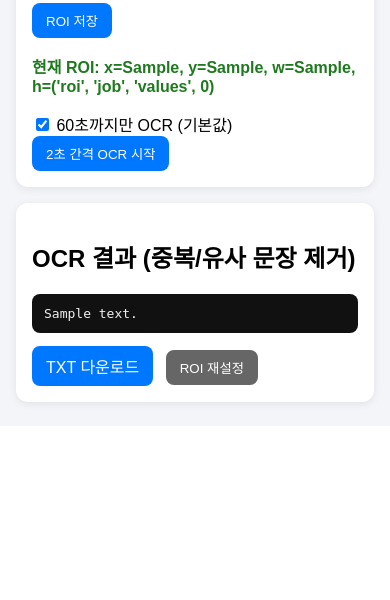
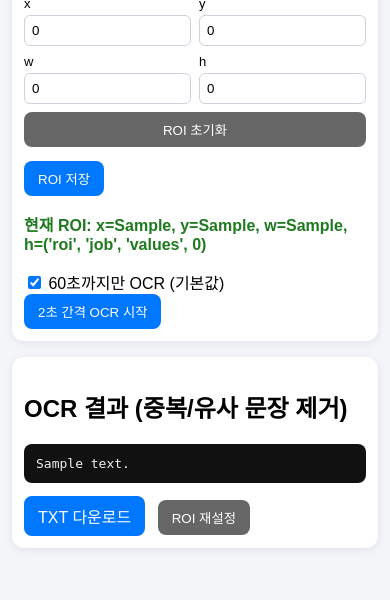
Before and after one commit to grabthis6-star/practice-codex, a Flask app: template templates/index.html in a window 390 px wide. Shown: the part 1040-1640 px from the top of the page. Before the commit the page ends 1451 px from the top, so only its background shows below. Run offline with Flask 3, Linux system fonts and the light colour scheme; the template is opened without the code that fills it: most values are stand-ins (such as "Sample title", 1, 10 or a date in 2020).

Commit message:
Enhance ROI editing UX and responsive layout

```diff
--- a/static/app.js
+++ b/static/app.js
@@ -2,112 +2,270 @@ document.addEventListener("DOMContentLoaded", () => {
   const img = document.getElementById("roi-image");
   const box = document.getElementById("roi-box");
 
-  // ROI 입력(hidden)
   const xInput = document.getElementById("x");
   const yInput = document.getElementById("y");
   const wInput = document.getElementById("w");
   const hInput = document.getElementById("h");
 
-  // ROI 화면이 아닌 페이지에서는 그냥 종료
+  const xNumber = document.getElementById("roi-x");
+  const yNumber = document.getElementById("roi-y");
+  const wNumber = document.getElementById("roi-w");
+  const hNumber = document.getElementById("roi-h");
+  const resetBtn = document.getElementById("roi-reset");
+
   if (!img || !box || !xInput || !yInput || !wInput || !hInput) return;
 
-  let dragging = false;
-  let startX = 0;
-  let startY = 0;
-  let lastRect = null;
+  const MIN_SIZE = 5;
+  const state = {
+    mode: null,
+    handle: null,
+    startPoint: null,
+    startRect: null,
+    rect: null,
+  };
 
-  // 화면 좌표 -> 이미지 내부 좌표(보이는 크기 기준)로 변환
-  function getPoint(e) {
-    const rect = img.getBoundingClientRect();
-    const clientX = e.clientX;
-    const clientY = e.clientY;
-
-    // 이미지 영역 밖에서 시작하면 무시할 수 있게 clamp
-    const x = Math.max(0, Math.min(clientX - rect.left, rect.width));
-    const y = Math.max(0, Math.min(clientY - rect.top, rect.height));
-    return { x, y, rect };
+  function getScale() {
+    const imgRect = img.getBoundingClientRect();
+    return {
+      scaleX: img.naturalWidth / imgRect.width,
+      scaleY: img.naturalHeight / imgRect.height,
+      boundsW: imgRect.width,
+      boundsH: imgRect.height,
+    };
   }
 
-  function setBox(x, y, w, h) {
-    box.style.display = "block";
-    box.style.left = `${x}px`;
-    box.style.top = `${y}px`;
-    box.style.width = `${w}px`;
-    box.style.height = `${h}px`;
+  function clampRect(rect) {
+    const { boundsW, boundsH } = getScale();
+    const x = Math.max(0, Math.min(rect.x, boundsW));
+    const y = Math.max(0, Math.min(rect.y, boundsH));
+    const maxW = boundsW - x;
+    const maxH = boundsH - y;
+    const w = Math.max(0, Math.min(rect.w, maxW));
+    const h = Math.max(0, Math.min(rect.h, maxH));
+    return { x, y, w, h };
   }
 
-  function setInputsFromDisplayRect(displayX, displayY, displayW, displayH) {
-    // 이미지가 화면에서 축소/확대되어 보이므로,
-    // 실제 원본 픽셀 좌표로 변환해서 서버에 보내는 게 정확함.
+  function pointFromEvent(e) {
     const rect = img.getBoundingClientRect();
-    const scaleX = img.naturalWidth / rect.width;
-    const scaleY = img.naturalHeight / rect.height;
+    const x = Math.max(0, Math.min(e.clientX - rect.left, rect.width));
+    const y = Math.max(0, Math.min(e.clientY - rect.top, rect.height));
+    return { x, y };
+  }
 
-    const realX = Math.round(displayX * scaleX);
-    const realY = Math.round(displayY * scaleY);
-    const realW = Math.round(displayW * scaleX);
-    const realH = Math.round(displayH * scaleY);
+  function displayRectToReal(rect) {
+    const { scaleX, scaleY } = getScale();
+    return {
+      x: Math.round(rect.x * scaleX),
+      y: Math.round(rect.y * scaleY),
+      w: Math.round(rect.w * scaleX),
+      h: Math.round(rect.h * scaleY),
+    };
+  }
 
-    xInput.value = realX;
-    yInput.value = realY;
-    wInput.value = realW;
-    hInput.value = realH;
+  function realRectToDisplay(rect) {
+    const { scaleX, scaleY, boundsW, boundsH } = getScale();
+    return clampRect({
+      x: rect.x / scaleX,
+      y: rect.y / scaleY,
+      w: rect.w / scaleX,
+      h: rect.h / scaleY,
+    }, boundsW, boundsH);
+  }
+
+  function applyRect(rect, syncNumber = true) {
+    const normalized = clampRect(rect);
+    state.rect = normalized;
+
+    if (normalized.w < MIN_SIZE || normalized.h < MIN_SIZE) {
+      box.style.display = "none";
+    } else {
+      box.style.display = "block";
+      box.style.left = `${normalized.x}px`;
+      box.style.top = `${normalized.y}px`;
+      box.style.width = `${normalized.w}px`;
+      box.style.height = `${normalized.h}px`;
+    }
+
+    const real = displayRectToReal(normalized);
+    xInput.value = real.x;
+    yInput.value = real.y;
+    wInput.value = real.w;
+    hInput.value = real.h;
+
+    if (syncNumber && xNumber && yNumber && wNumber && hNumber) {
+      xNumber.value = real.x;
+      yNumber.value = real.y;
+      wNumber.value = real.w;
+      hNumber.value = real.h;
+    }
+  }
+
+  function clearRect() {
+    state.rect = null;
+    box.style.display = "none";
+    xInput.value = "";
+    yInput.value = "";
+    wInput.value = "";
+    hInput.value = "";
+
+    if (xNumber && yNumber && wNumber && hNumber) {
+      xNumber.value = 0;
+      yNumber.value = 0;
+      wNumber.value = 0;
+      hNumber.value = 0;
+    }
+  }
+
+  function resizeByHandle(base, handle, dx, dy) {
+    let left = base.x;
+    let top = base.y;
+    let right = base.x + base.w;
+    let bottom = base.y + base.h;
+
+    if (handle.includes("n")) top += dy;
+    if (handle.includes("s")) bottom += dy;
+    if (handle.includes("w")) left += dx;
+    if (handle.includes("e")) right += dx;
+
+    if (right < left) [left, right] = [right, left];
+    if (bottom < top) [top, bottom] = [bottom, top];
+
+    return clampRect({ x: left, y: top, w: right - left, h: bottom - top });
+  }
+
+  function startDraw(e) {
+    state.mode = "draw";
+    const p = pointFromEvent(e);
+    state.startPoint = p;
+    state.startRect = { x: p.x, y: p.y, w: 0, h: 0 };
+    applyRect(state.startRect);
+  }
+
+  function startMove(e) {
+    if (!state.rect) return;
+    state.mode = "move";
+    state.startPoint = pointFromEvent(e);
+    state.startRect = { ...state.rect };
+  }
+
+  function startResize(e, handle) {
+    if (!state.rect) return;
+    state.mode = "resize";
+    state.handle = handle;
+    state.startPoint = pointFromEvent(e);
+    state.startRect = { ...state.rect };
   }
 
   img.addEventListener("mousedown", (e) => {
-    // 왼쪽 클릭만
     if (e.button !== 0) return;
+    e.preventDefault();
+    startDraw(e);
+  });
 
-    dragging = true;
-    const p = getPoint(e);
-    startX = p.x;
-    startY = p.y;
+  box.addEventListener("mousedown", (e) => {
+    if (e.button !== 0 || !state.rect) return;
+    e.preventDefault();
 
-    // 시작점에서 0 크기로 박스 표시
-    setBox(startX, startY, 0, 0);
-    setInputsFromDisplayRect(startX, startY, 0, 0);
+    const handle = e.target.dataset.handle;
+    if (handle) {
+      startResize(e, handle);
+    } else {
+      startMove(e);
+    }
   });
 
   window.addEventListener("mousemove", (e) => {
-    if (!dragging) return;
+    if (!state.mode || !state.startPoint || !state.startRect) return;
 
-    const p = getPoint(e);
-    const endX = p.x;
-    const endY = p.y;
+    const p = pointFromEvent(e);
+    const dx = p.x - state.startPoint.x;
+    const dy = p.y - state.startPoint.y;
 
-    const x = Math.min(startX, endX);
-    const y = Math.min(startY, endY);
-    const w = Math.abs(endX - startX);
-    const h = Math.abs(endY - startY);
+    if (state.mode === "draw") {
+      const start = state.startPoint;
+      applyRect({
+        x: Math.min(start.x, p.x),
+        y: Math.min(start.y, p.y),
+        w: Math.abs(p.x - start.x),
+        h: Math.abs(p.y - start.y),
+      });
+      return;
+    }
 
-    lastRect = { x, y, w, h };
-    setBox(x, y, w, h);
-    setInputsFromDisplayRect(x, y, w, h);
+    if (state.mode === "move") {
+      const moved = clampRect({
+        x: state.startRect.x + dx,
+        y: state.startRect.y + dy,
+        w: state.startRect.w,
+        h: state.startRect.h,
+      });
+
+      moved.x = Math.min(moved.x, getScale().boundsW - moved.w);
+      moved.y = Math.min(moved.y, getScale().boundsH - moved.h);
+      applyRect(moved);
+      return;
+    }
+
+    if (state.mode === "resize" && state.handle) {
+      applyRect(resizeByHandle(state.startRect, state.handle, dx, dy));
+    }
   });
 
-  window.addEventListener("mouseup", (e) => {
-    if (!dragging) return;
-    dragging = false;
+  window.addEventListener("mouseup", () => {
+    if (!state.mode) return;
+    if (state.rect && (state.rect.w < MIN_SIZE || state.rect.h < MIN_SIZE)) {
+      clearRect();
+    }
+    state.mode = null;
+    state.handle = null;
+    state.startPoint = null;
+    state.startRect = null;
+  });
 
-    if (e) {
-      const p = getPoint(e);
-      const endX = p.x;
-      const endY = p.y;
-      lastRect = {
-        x: Math.min(startX, endX),
-        y: Math.min(startY, endY),
-        w: Math.abs(endX - startX),
-        h: Math.abs(endY - startY),
-      };
+  if (xNumber && yNumber && wNumber && hNumber) {
+    [xNumber, yNumber, wNumber, hNumber].forEach((input) => {
+      input.addEventListener("input", () => {
+        const nextReal = {
+          x: Math.max(0, Number(xNumber.value) || 0),
+          y: Math.max(0, Number(yNumber.value) || 0),
+          w: Math.max(0, Number(wNumber.value) || 0),
+          h: Math.max(0, Number(hNumber.value) || 0),
+        };
+        applyRect(realRectToDisplay(nextReal), false);
+      });
+    });
+  }
+
+  if (resetBtn) {
+    resetBtn.addEventListener("click", () => {
+      clearRect();
+    });
+  }
+
+  function initFromHidden() {
+    const base = {
+      x: Number(xInput.value),
+      y: Number(yInput.value),
+      w: Number(wInput.value),
+      h: Number(hInput.value),
+    };
+
+    if (!base.w || !base.h) {
+      clearRect();
+      return;
     }
 
-    if (!lastRect) return;
+    applyRect(realRectToDisplay(base));
+  }
 
-    setInputsFromDisplayRect(lastRect.x, lastRect.y, lastRect.w, lastRect.h);
+  if (img.complete) {
+    initFromHidden();
+  } else {
+    img.addEventListener("load", initFromHidden, { once: true });
+  }
 
-    // 너무 작은 ROI는 화면에서 숨기되 hidden input 값은 비우지 않는다.
-    if (lastRect.w < 5 || lastRect.h < 5) {
-      box.style.display = "none";
-    }
+  window.addEventListener("resize", () => {
+    if (!xInput.value || !yInput.value || !wInput.value || !hInput.value) return;
+    initFromHidden();
   });
 });
--- a/static/style.css
+++ b/static/style.css
@@ -5,9 +5,9 @@ body {
 }
 
 .container {
-  max-width: 1000px;
+  max-width: 1100px;
   margin: 24px auto;
-  padding: 0 16px;
+  padding: 0 16px 24px;
 }
 
 .card {
@@ -19,10 +19,12 @@ body {
 }
 
 .thumb-grid {
-  display: grid;
-  grid-template-columns: repeat(auto-fill, minmax(150px, 1fr));
+  display: flex;
   gap: 10px;
   margin: 12px 0;
+  overflow-x: auto;
+  padding-bottom: 8px;
+  scrollbar-width: thin;
 }
 
 .thumb-item {
@@ -32,6 +34,8 @@ body {
   display: flex;
   flex-direction: column;
   gap: 6px;
+  min-width: 160px;
+  flex: 0 0 160px;
 }
 
 .thumb-item img {
@@ -41,6 +45,11 @@ body {
   border-radius: 6px;
 }
 
+.frame-stage {
+  display: flex;
+  justify-content: center;
+}
+
 .frame-wrap {
   position: relative;
   display: inline-block;
@@ -48,17 +57,68 @@ body {
 }
 
 #roi-image {
+  display: block;
+  max-height: 70vh;
   max-width: 100%;
+  width: auto;
+  height: auto;
+  margin: 0 auto;
   border-radius: 8px;
   border: 1px solid #ccc;
+  user-select: none;
+  -webkit-user-drag: none;
 }
 
 #roi-box {
   position: absolute;
-  border: 2px solid #00a3ff;
-  background: rgba(0, 163, 255, 0.2);
-  pointer-events: none;
+  border: 3px solid #ff3b30;
+  background: rgba(255, 59, 48, 0.15);
+  left: 0;
+  top: 0;
+  width: 0;
+  height: 0;
   display: none;
+  box-sizing: border-box;
+  cursor: move;
+}
+
+.roi-handle {
+  position: absolute;
+  width: 10px;
+  height: 10px;
+  background: #ff3b30;
+  border: 1px solid #fff;
+  border-radius: 50%;
+}
+
+.roi-handle-nw { left: -6px; top: -6px; cursor: nwse-resize; }
+.roi-handle-ne { right: -6px; top: -6px; cursor: nesw-resize; }
+.roi-handle-sw { left: -6px; bottom: -6px; cursor: nesw-resize; }
+.roi-handle-se { right: -6px; bottom: -6px; cursor: nwse-resize; }
+.roi-handle-n { top: -6px; left: calc(50% - 5px); cursor: ns-resize; }
+.roi-handle-s { bottom: -6px; left: calc(50% - 5px); cursor: ns-resize; }
+.roi-handle-w { left: -6px; top: calc(50% - 5px); cursor: ew-resize; }
+.roi-handle-e { right: -6px; top: calc(50% - 5px); cursor: ew-resize; }
+
+.roi-controls {
+  display: grid;
+  grid-template-columns: repeat(5, minmax(90px, auto));
+  gap: 8px;
+  margin: 14px 0;
+  align-items: end;
+}
+
+.roi-controls label {
+  display: flex;
+  flex-direction: column;
+  gap: 4px;
+  font-size: 13px;
+}
+
+.roi-controls input {
+  padding: 7px;
+  border: 1px solid #ccd3dc;
+  border-radius: 6px;
 }
 
 button, .button {
@@ -95,32 +155,31 @@ button.secondary {
   display: inline-block;
   margin-left: 8px;
 }
-/* ROI 영역 드래그가 안정적으로 되도록 */
-.frame-wrap{
-  position: relative;
-  display: inline-block;
-  max-width: 100%;
+
+@media (max-width: 768px) {
+  .container {
+    margin: 16px auto;
+    padding: 0 12px 20px;
+  }
+
+  .card {
+    padding: 12px;
+  }
+
+  .thumb-item {
+    min-width: 130px;
+    flex-basis: 130px;
+  }
+
+  .thumb-item img {
+    height: 80px;
+  }
+
+  .roi-controls {
+    grid-template-columns: repeat(2, minmax(0, 1fr));
+  }
+
+  .roi-controls button {
+    grid-column: span 2;
+  }
 }
-
-/* 이미지 드래그/선택 방지 */
-#roi-image{
-  display: block;
-  max-width: 100%;
-  height: auto;
-  user-select: none;
-  -webkit-user-drag: none;
-}
-
-/* ROI 박스는 마우스 이벤트를 절대 가로채지 않게 */
-#roi-box{
-  position: absolute;
-  border: 3px solid #ff3b30;
-  background: rgba(255, 59, 48, 0.15);
-  left: 0;
-  top: 0;
-  width: 0;
-  height: 0;
-  display: none;
-  pointer-events: none; /* ★ 이게 핵심 */
-  box-sizing: border-box;
-}
--- a/templates/index.html
+++ b/templates/index.html
@@ -49,17 +49,37 @@
     {% if job and job.selected_frame %}
     <section class="card">
       <h2>3) ROI(자막 영역) 드래그 지정</h2>
-      <p>아래 이미지에서 마우스로 자막 영역을 드래그하세요.</p>
-      <div class="frame-wrap">
-        <img id="roi-image" src="/{{ job.selected_frame }}" alt="선택 프레임" />
-        <div id="roi-box"></div>
+      <p>이미지를 드래그해 ROI를 만들고, 박스를 이동/리사이즈하거나 숫자로 미세 조정하세요.</p>
+      <div class="frame-stage">
+        <div class="frame-wrap">
+          <img id="roi-image" src="/{{ job.selected_frame }}" alt="선택 프레임" />
+          <div id="roi-box">
+            <span class="roi-handle roi-handle-nw" data-handle="nw"></span>
+            <span class="roi-handle roi-handle-ne" data-handle="ne"></span>
+            <span class="roi-handle roi-handle-sw" data-handle="sw"></span>
+            <span class="roi-handle roi-handle-se" data-handle="se"></span>
+            <span class="roi-handle roi-handle-n" data-handle="n"></span>
+            <span class="roi-handle roi-handle-s" data-handle="s"></span>
+            <span class="roi-handle roi-handle-w" data-handle="w"></span>
+            <span class="roi-handle roi-handle-e" data-handle="e"></span>
+          </div>
+        </div>
       </div>
       <form action="{{ url_for('set_roi') }}" method="post" id="roi-form">
         <input type="hidden" name="job_id" value="{{ job_id }}" />
-        <input type="hidden" name="x" id="x" />
-        <input type="hidden" name="y" id="y" />
-        <input type="hidden" name="w" id="w" />
-        <input type="hidden" name="h" id="h" />
+        <input type="hidden" name="x" id="x" value="{{ job.roi.x if job.roi else '' }}" />
+        <input type="hidden" name="y" id="y" value="{{ job.roi.y if job.roi else '' }}" />
+        <input type="hidden" name="w" id="w" value="{{ job.roi.w if job.roi else '' }}" />
+        <input type="hidden" name="h" id="h" value="{{ job.roi.h if job.roi else '' }}" />
+
+        <div class="roi-controls">
+          <label>x <input type="number" id="roi-x" min="0" step="1" value="{{ job.roi.x if job.roi else 0 }}" /></label>
+          <label>y <input type="number" id="roi-y" min="0" step="1" value="{{ job.roi.y if job.roi else 0 }}" /></label>
+          <label>w <input type="number" id="roi-w" min="1" step="1" value="{{ job.roi.w if job.roi else 0 }}" /></label>
+          <label>h <input type="number" id="roi-h" min="1" step="1" value="{{ job.roi.h if job.roi else 0 }}" /></label>
+          <button type="button" id="roi-reset" class="secondary">ROI 초기화</button>
+        </div>
+
         <button type="submit">ROI 저장</button>
       </form>
       {% if job.roi %}
```
